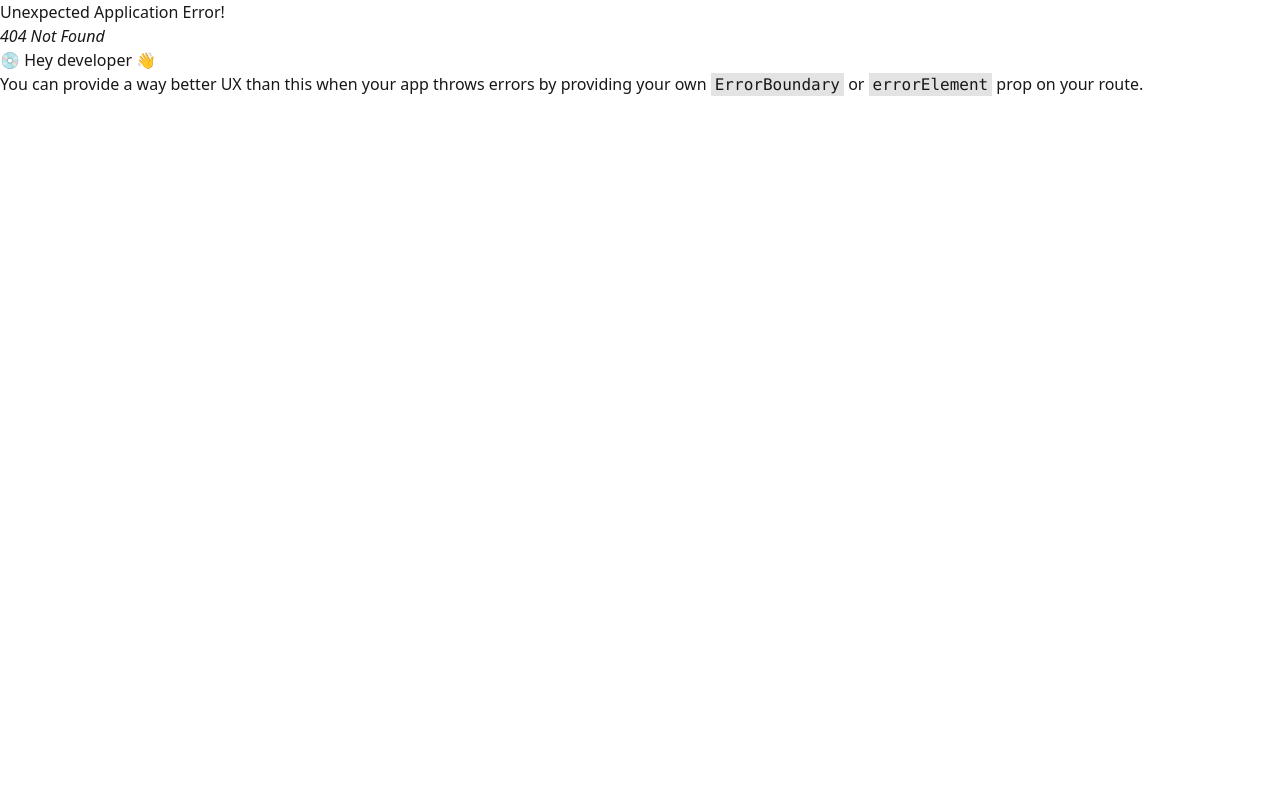
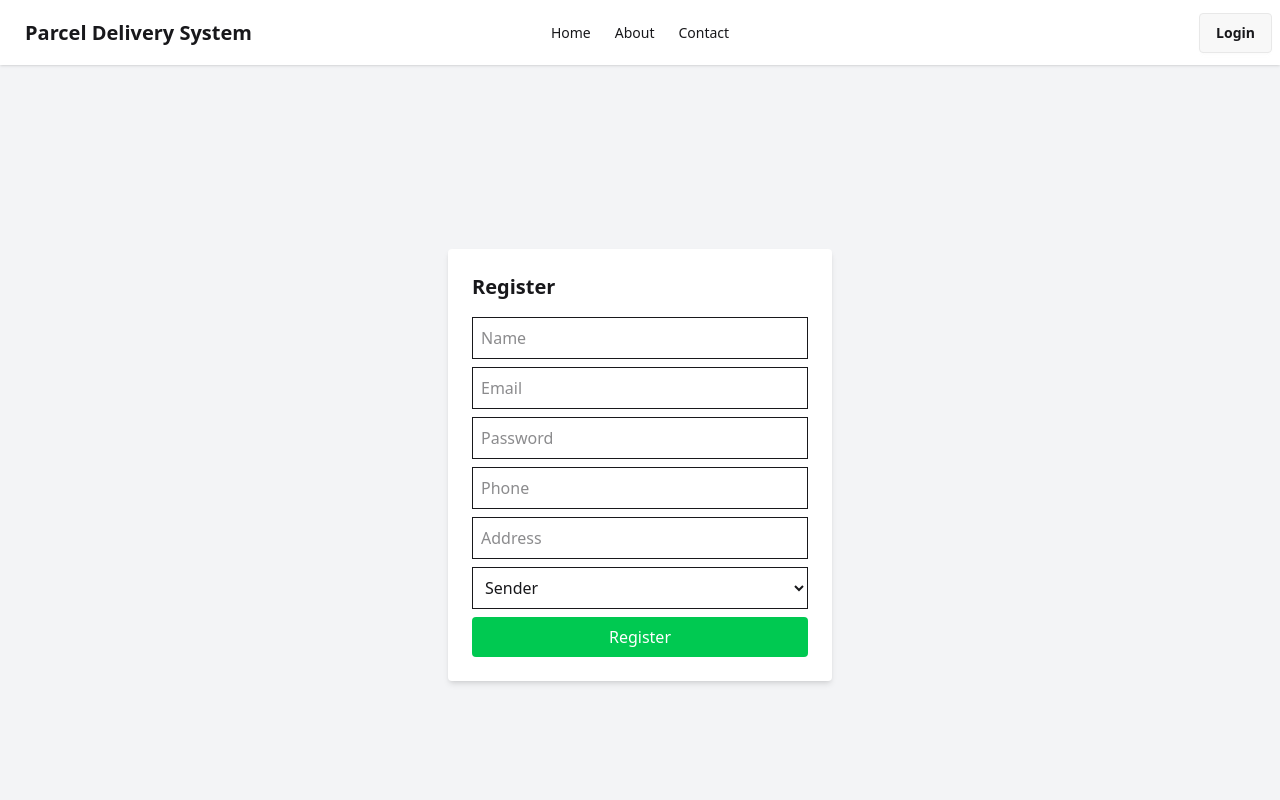
Before and after one commit to mrSHIHAB1/Parcel_Deliver_System_F, a React (Vite) app: page /register in a window 1280 px wide. Before the commit this address had no page. Shown: the top 800 px of the page. Built offline with nearby package versions, Linux system fonts and the light colour scheme.

Commit message:
role based auth

```diff
--- a/src/Layout/Navbar.tsx
+++ b/src/Layout/Navbar.tsx
@@ -1,8 +1,36 @@
+import { Link } from "react-router-dom"
 
 
 function Navbar() {
   return (
-    <div>Navbar</div>
+    <div><div className="navbar bg-base-100 shadow-sm">
+  <div className="navbar-start">
+    <div className="dropdown">
+      <div tabIndex={0} role="button" className="btn btn-ghost lg:hidden">
+        <svg xmlns="http://www.w3.org/2000/svg" className="h-5 w-5" fill="none" viewBox="0 0 24 24" stroke="currentColor"> <path strokeLinecap="round" strokeLinejoin="round" strokeWidth="2" d="M4 6h16M4 12h8m-8 6h16" /> </svg>
+      </div>
+      <ul
+        tabIndex={0}
+        className="menu menu-sm dropdown-content bg-base-100 rounded-box z-1 mt-3 w-52 p-2 shadow">
+        <li><a>Home</a></li>
+         <li><a>About</a></li>
+        <li><a>Contact</a></li>
+      </ul>
+    </div>
+    <a className="btn btn-ghost text-xl">Parcel Delivery System</a>
+  </div>
+  <div className="navbar-center hidden lg:flex">
+    <ul className="menu menu-horizontal px-1">
+      <li><a>Home</a></li>
+         <li><a>About</a></li>
+        <li><a>Contact</a></li>
+    </ul>
+  </div>
+  <div className="navbar-end">
+    <Link to={"/login"}><button className="btn">Login</button></Link>
+
+  </div>
+</div></div>
   )
 }
 
--- a/src/Pages/Home.tsx
+++ b/src/Pages/Home.tsx
@@ -1,7 +1,7 @@
 
 function Home() {
   return (
-    <div>Home</div>
+    <div>Welcome this is our parcel delivery sytem</div>
   )
 }
 
--- /dev/null
+++ b/src/Pages/Login.tsx
@@ -0,0 +1,52 @@
+import { useState } from "react";
+import { useLoginMutation } from "../features/auth/authApi";
+import { useDispatch } from "react-redux";
+import { setCredentials } from "../features/auth/authSlice";
+import { Link, useNavigate } from "react-router-dom";
+
+export default function Login() {
+  const [email, setEmail] = useState("");
+  const [password, setPassword] = useState("");
+  const [loginMutation] = useLoginMutation();
+  const dispatch = useDispatch();
+  const navigate = useNavigate();
+
+  const handleLogin = async (e: React.FormEvent) => {
+    e.preventDefault();
+    try {
+      const res: any = await loginMutation({ email, password }).unwrap();
+      dispatch(setCredentials({
+        token: res.data.accessToken,
+        refreshToken: res.data.refreshToken,
+        role: res.data.user.role,
+        user: res.data.user,
+      }));
+
+      // Role-based redirect
+      if (res.data.user.role === "SENDER") navigate("/sender/dashboard");
+      else if (res.data.user.role === "RECIVER") navigate("/receiver/dashboard");
+      else if (res.data.user.role === "ADMIN") navigate("/admin/dashboard");
+
+    } catch (err) {
+      alert("Login failed");
+    }
+  };
+
+  return (
+    <div className="flex justify-center items-center h-screen bg-gray-100">
+      <form onSubmit={handleLogin} className="bg-white p-6 rounded shadow-md w-96">
+        <h2 className="text-xl font-bold mb-4">Login</h2>
+        <input type="email" value={email} onChange={(e) => setEmail(e.target.value)}
+          placeholder="Email" className="border w-full p-2 mb-2"/>
+        <input type="password" value={password} onChange={(e) => setPassword(e.target.value)}
+          placeholder="Password" className="border w-full p-2 mb-2"/>
+        <button className="bg-blue-500 text-white w-full py-2 rounded">Login</button>
+        <p className="text-center">or</p>
+        <div className="text-center">
+            <Link to={"/register"}><button className="btn w-full">Register</button></Link>
+        </div>
+      </form>
+
+    </div>
+  );
+}
--- /dev/null
+++ b/src/Pages/Register.tsx
@@ -0,0 +1,42 @@
+import { useState } from "react";
+import { useRegisterMutation } from "../features/auth/authApi";
+import { useNavigate } from "react-router-dom";
+
+export default function Register() {
+  const [name, setName] = useState("");
+  const [email, setEmail] = useState("");
+  const [password, setPassword] = useState("");
+  const [phone, setPhone] = useState("");
+  const [address, setAddress] = useState("");
+  const [role, setRole] = useState("SENDER");
+  const [registerMutation] = useRegisterMutation();
+  const navigate = useNavigate();
+
+  const handleRegister = async (e: React.FormEvent) => {
+    e.preventDefault();
+    try {
+      await registerMutation({ name, email, password, phone, address, role }).unwrap();
+      navigate("/login");
+    } catch {
+      alert("Registration failed");
+    }
+  };
+
+  return (
+    <div className="flex justify-center items-center h-screen bg-gray-100">
+      <form onSubmit={handleRegister} className="bg-white p-6 rounded shadow-md w-96">
+        <h2 className="text-xl font-bold mb-4">Register</h2>
+        <input placeholder="Name" value={name} onChange={e => setName(e.target.value)} className="border w-full p-2 mb-2"/>
+        <input placeholder="Email" value={email} onChange={e => setEmail(e.target.value)} className="border w-full p-2 mb-2"/>
+        <input placeholder="Password" value={password} onChange={e => setPassword(e.target.value)} className="border w-full p-2 mb-2"/>
+        <input placeholder="Phone" value={phone} onChange={e => setPhone(e.target.value)} className="border w-full p-2 mb-2"/>
+        <input placeholder="Address" value={address} onChange={e => setAddress(e.target.value)} className="border w-full p-2 mb-2"/>
+        <select value={role} onChange={e => setRole(e.target.value)} className="border w-full p-2 mb-2">
+          <option value="SENDER">Sender</option>
+          <option value="RECIVER">Receiver</option>
+        </select>
+        <button className="bg-green-500 text-white w-full py-2 rounded">Register</button>
+      </form>
+    </div>
+  );
+}
--- /dev/null
+++ b/src/app/store.ts
@@ -0,0 +1,16 @@
+// src/app/store.ts
+import { configureStore } from "@reduxjs/toolkit";
+import { authApi } from "../features/auth/authApi";  // ✅ correct import
+import authReducer from "../features/auth/authSlice";
+
+export const store = configureStore({
+  reducer: {
+    auth: authReducer,
+    [authApi.reducerPath]: authApi.reducer,  // ✅ add api reducer
+  },
+  middleware: (getDefaultMiddleware) =>
+    getDefaultMiddleware().concat(authApi.middleware), // ✅ add api middleware
+});
+
+export type RootState = ReturnType<typeof store.getState>;
+export type AppDispatch = typeof store.dispatch;
--- /dev/null
+++ b/src/features/auth/authApi.ts
@@ -0,0 +1,26 @@
+// src/features/auth/authApi.ts
+import { createApi, fetchBaseQuery } from "@reduxjs/toolkit/query/react";
+
+export const authApi = createApi({
+  reducerPath: "authApi",
+  baseQuery: fetchBaseQuery({ baseUrl: "https://parcelbackend-kappa.vercel.app/api/v1" }), // change to your backend URL
+  endpoints: (builder) => ({
+    login: builder.mutation<{ token: string; role: string }, { email: string; password: string }>({
+      query: (credentials) => ({
+        url: "auth/login",
+        method: "POST",
+        body: credentials,
+      }),
+    }),
+    register: builder.mutation<{ message: string }, { email: string; password: string; role: string }>({
+      query: (data) => ({
+        url: "user/register",
+        method: "POST",
+        body: data,
+      }),
+    }),
+  }),
+});
+
+// 👇 export hooks
+export const { useLoginMutation, useRegisterMutation } = authApi;
--- /dev/null
+++ b/src/features/auth/authSlice.ts
@@ -0,0 +1,45 @@
+import { createSlice, type PayloadAction } from "@reduxjs/toolkit";
+
+interface AuthState {
+  token: string | null;
+  refreshToken: string | null;
+  role: "SENDER" | "RECIVER" | "ADMIN" | null;
+  user: any | null;
+}
+
+const initialState: AuthState = {
+  token: localStorage.getItem("accessToken"),
+  refreshToken: localStorage.getItem("refreshToken"),
+  role: null,
+  user: null,
+};
+
+const authSlice = createSlice({
+  name: "auth",
+  initialState,
+  reducers: {
+    setCredentials: (
+      state,
+      action: PayloadAction<{ token: string; refreshToken: string; role: AuthState["role"]; user: any }>
+    ) => {
+      state.token = action.payload.token;
+      state.refreshToken = action.payload.refreshToken;
+      state.role = action.payload.role;
+      state.user = action.payload.user;
+
+      localStorage.setItem("accessToken", action.payload.token);
+      localStorage.setItem("refreshToken", action.payload.refreshToken);
+    },
+    logout: (state) => {
+      state.token = null;
+      state.refreshToken = null;
+      state.role = null;
+      state.user = null;
+      localStorage.removeItem("accessToken");
+      localStorage.removeItem("refreshToken");
+    },
+  },
+});
+
+export const { setCredentials, logout } = authSlice.actions;
+export default authSlice.reducer;
--- a/src/main.tsx
+++ b/src/main.tsx
@@ -5,9 +5,14 @@ import {
   RouterProvider,
 } from "react-router-dom";
 import { router } from './routes/routes';
+import { Provider } from "react-redux";
+import { store } from "./app/store";
+
 
 ReactDOM.createRoot(document.getElementById("root")!).render(
   <React.StrictMode>
+   <Provider store={store}>
     <RouterProvider router={router} />
+    </Provider>
   </React.StrictMode>
 );
```
Also changed, not shown: src/routes/routes.tsx (+11 -0 lines).
